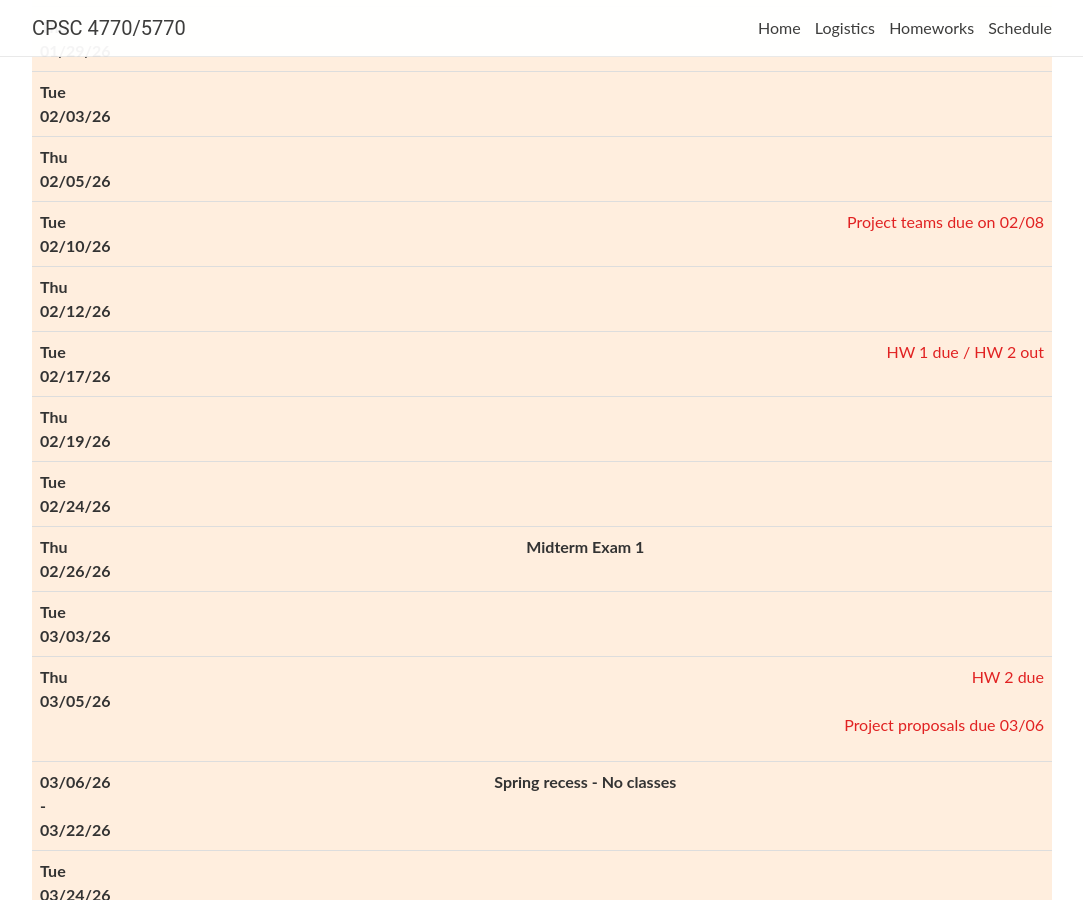
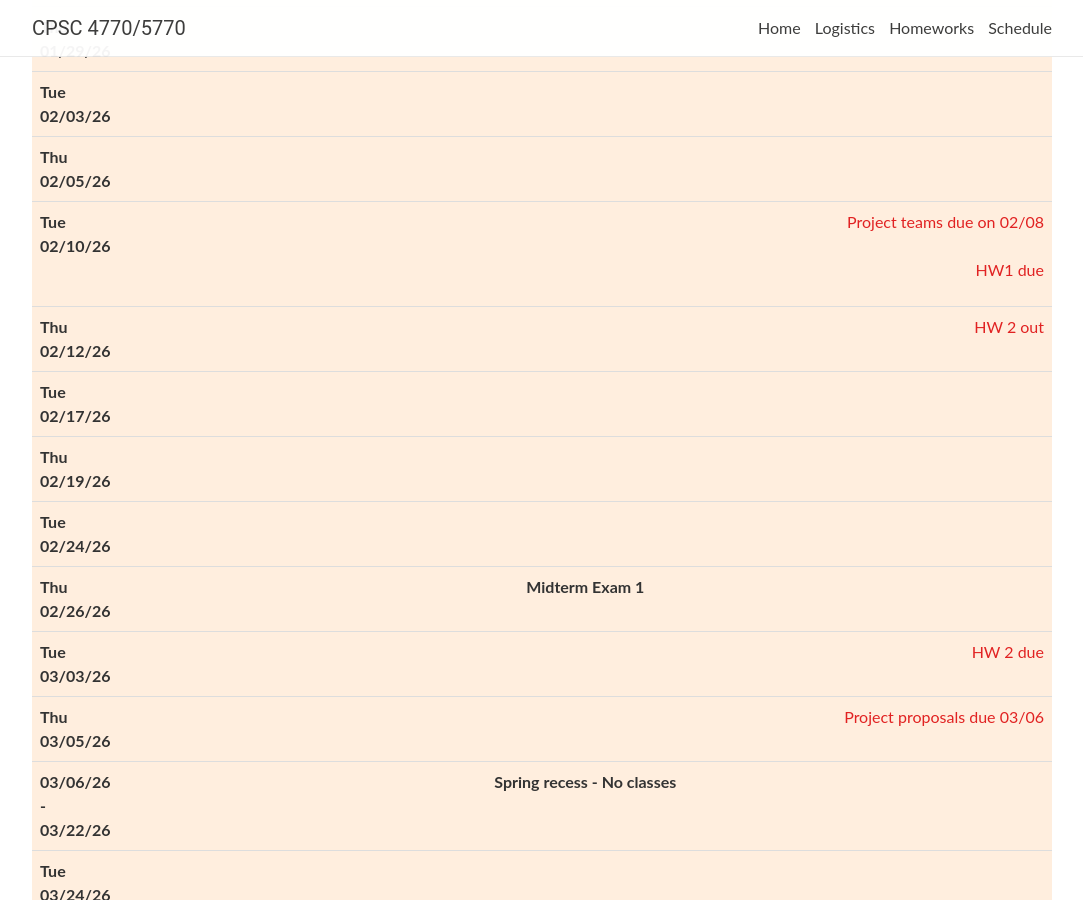
Before and after one commit to yale-nlp/cpsc4770, a Jekyll site: the page built from _pages/lectures.md, in a window 1280 px wide and 900 px high, scrolled down 558 px. Shown: the whole window, without its empty margins (98-1181 px from the left). Built offline with Jekyll 4.4.1, drawn with Linux system fonts in a browser that asks for light colours; nearby versions of some CDN libraries; comment, search, counter and statistics services are not loaded.

Commit message:
update lectures

```diff
--- a/_data/lectures.yml
+++ b/_data/lectures.yml
@@ -108,7 +108,7 @@
     - Luong et al. (2015) Effective Approaches to Attention-based Neural Machine Translation <a href="https://arxiv.org/pdf/1508.04025.pdf" target="_blank">[link]</a>
     - Attention is All You Need (Vaswani et al., 2017) <a href="https://arxiv.org/pdf/1706.03762.pdf" target="_blank">[link]</a>
     - Illustrated Transformer <a href="http://jalammar.github.io/illustrated-transformer/" target="_blank">[link]</a>
-  logistics: Project teams due on 02/08
+  logistics: Project teams due on 02/08 <br/><br/> HW1 due
 
 - date: Thu 02/12/26
   lecturer:
@@ -122,6 +122,7 @@
     - Attention is All You Need (Vaswani et al., 2017) <a href="https://arxiv.org/pdf/1706.03762.pdf" target="_blank">[link]</a>
     - Illustrated Transformer <a href="http://jalammar.github.io/illustrated-transformer/" target="_blank">[link]</a>
   optional:
+  logistics: HW 2 out
 
 - date: Tue 02/17/26
   lecturer:
@@ -136,7 +137,7 @@
     - The Annotated Transformer (Harvard NLP) <a href="http://nlp.seas.harvard.edu/2018/04/03/attention.html" target="_blank">[link]</a>
     - GPT-2 (Radford et al., 2019) <a href="https://cdn.openai.com/better-language-models/language_models_are_unsupervised_multitask_learners.pdf" target="_blank">[link]</a>
   optional:
-  logistics: HW 1 due / HW 2 out
+  logistics:
 
 - date: Thu 02/19/26
   lecturer:
@@ -181,7 +182,7 @@
     - "Guest Lecture 1: TBD"
   readings:
   optional:
-  logistics:
+  logistics: HW 2 due
 
 - date: Thu 03/05/26
   lecturer:
@@ -196,7 +197,7 @@
     - Are Emergent Abilities of Large Language Models a Mirage? (Sha et al., 2023) <a href="https://arxiv.org/pdf/2304.15004.pdf" target="_blank">[link]</a>
     - Emergent Abilities of Large Language Models (Wei et al., 2022) <a href="https://arxiv.org/abs/2206.07682" target="_blank">[link]</a>
   optional:
-  logistics: HW 2 due <br/><br/> Project proposals due 03/06
+  logistics: Project proposals due 03/06
 
 - date: 03/06/26 - 03/22/26
   title: >
```
